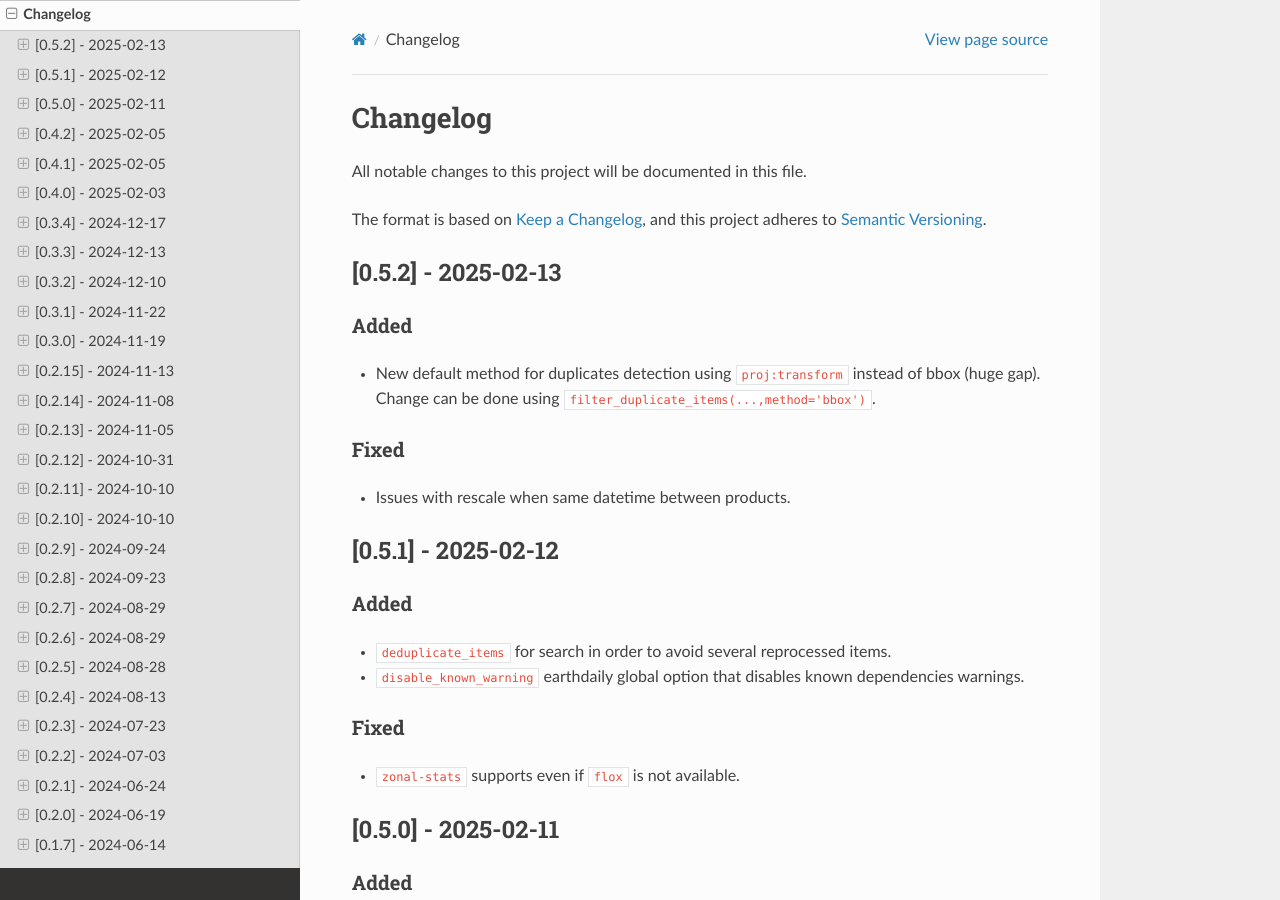
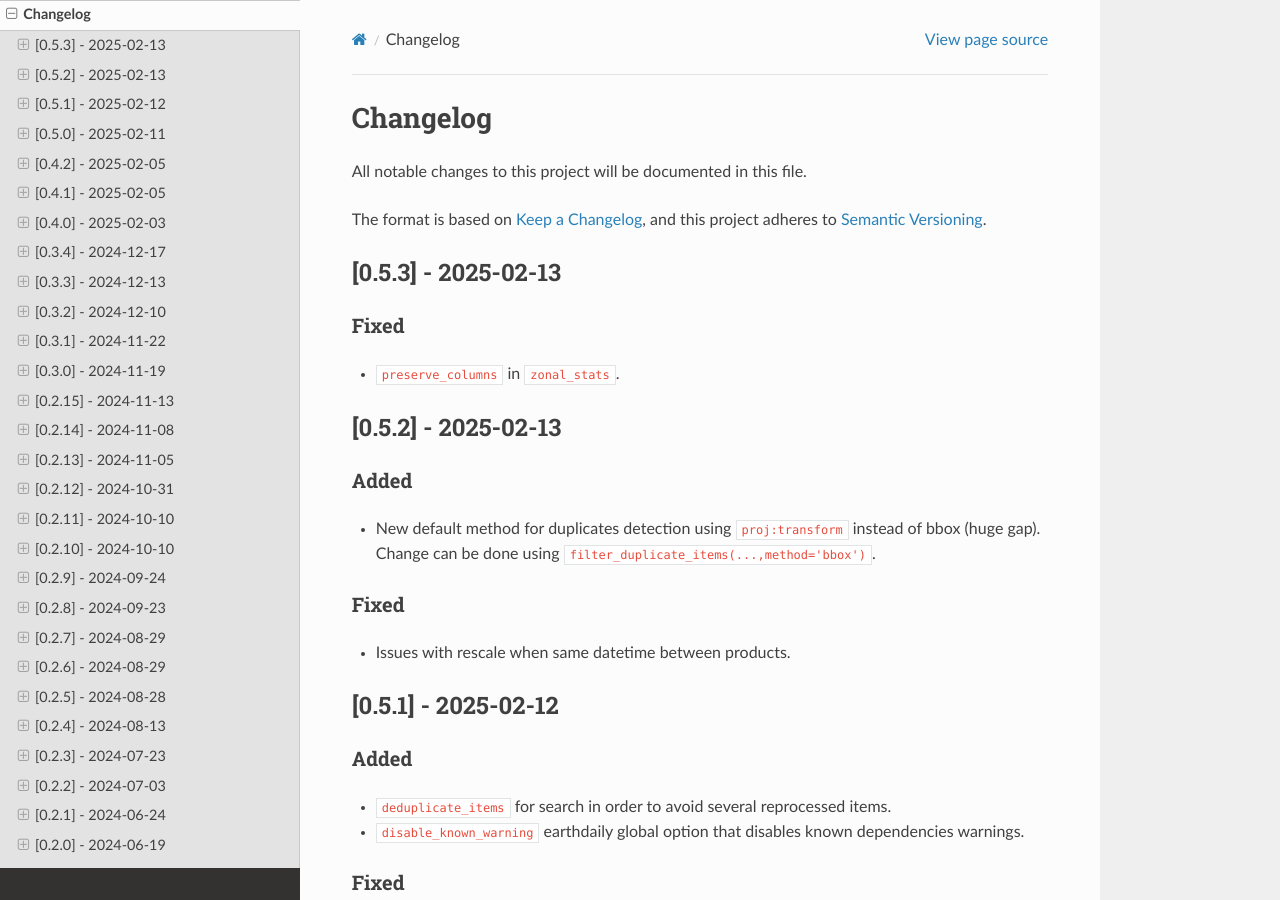
Before and after one commit to earthdaily/earthdaily-python-client, a Sphinx documentation site: the page built from docs/CHANGELOG.md, in a window 1280 px wide and 900 px high. Built offline with Sphinx 7.4.7 and the Read the Docs theme 3.1.0, drawn with Linux system fonts in a browser that asks for light colours; pages that are not in the unit, such as notebooks, are missing from menus.

Commit message:
release(v0.5.3)

```diff
--- a/docs/CHANGELOG.md
+++ b/docs/CHANGELOG.md
@@ -3,6 +3,12 @@ All notable changes to this project will be documented in this file.
 
 The format is based on [Keep a Changelog](https://keepachangelog.com/en/1.0.0/),
 and this project adheres to [Semantic Versioning](https://semver.org/spec/v2.0.0.html).
+
+## [0.5.3] - 2025-02-13
+
+### Fixed
+
+- `preserve_columns` in `zonal_stats`.
 
 ## [0.5.2] - 2025-02-13
 
--- a/earthdaily/__init__.py
+++ b/earthdaily/__init__.py
@@ -6,7 +6,7 @@ from earthdaily.core import options
 
 __all__ = ["options"]
 
-__version__ = "0.5.2"
+__version__ = "0.5.3"
 
 
 def EarthDataStore(
```
